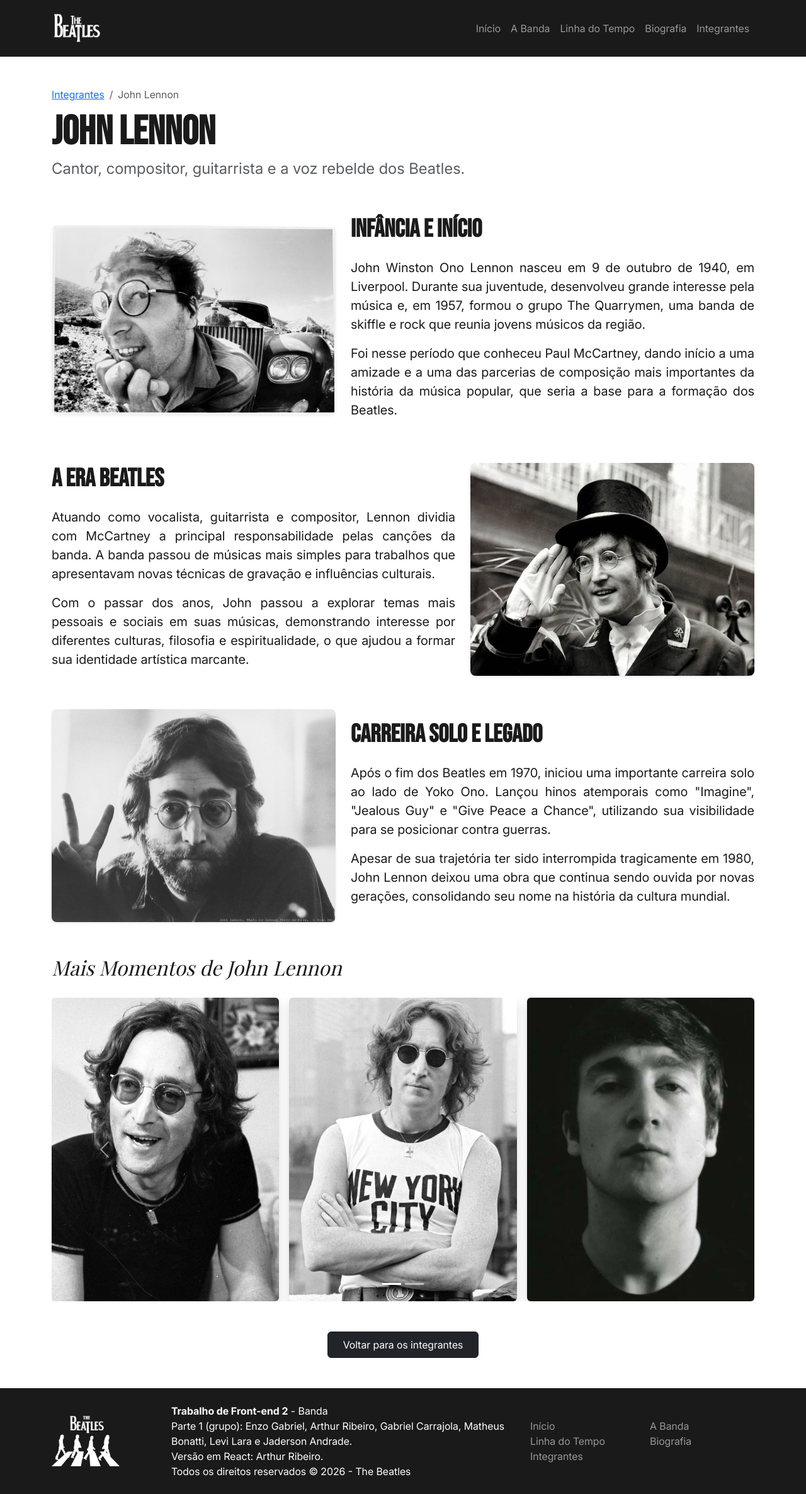
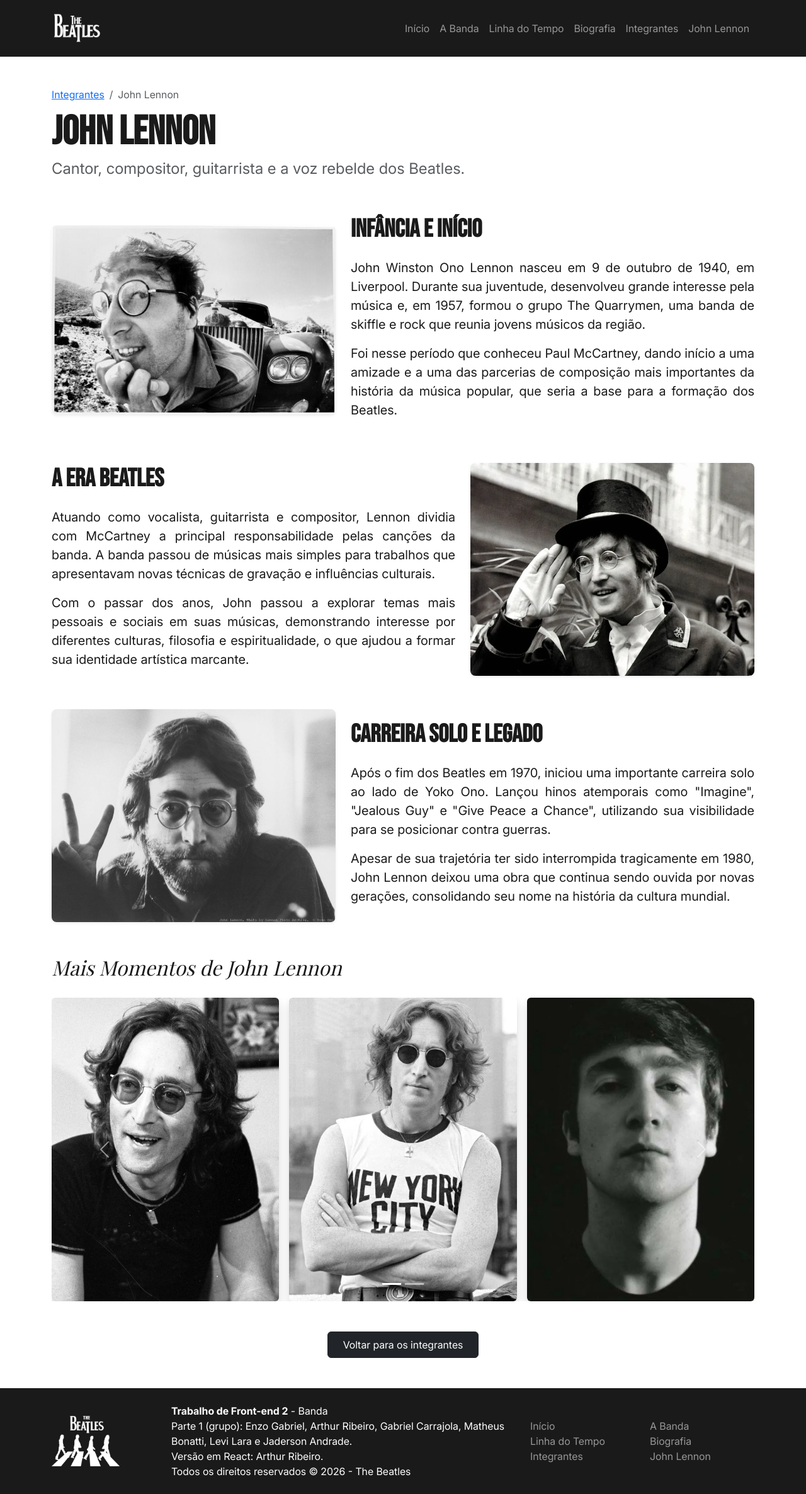
Before and after one commit to Arthurribs/projeto-frontend-2, a React (Vite) app: page /john-lennon in a window 1280 px wide. Shown: the whole page at 63% size. Built offline with nearby package versions, Linux system fonts and the light colour scheme.

Commit message:
feat: adiciona links para a rota do John Lennon

```diff
--- a/src/components/Footer.jsx
+++ b/src/components/Footer.jsx
@@ -1,4 +1,5 @@
 import { links } from '../data/links'
+import LinkMenu from './LinkMenu'
 
 export default function Footer() {
     return (
@@ -30,9 +31,7 @@
                         <ul className="list-unstyled row row-cols-2 mb-0">
                             {links.map((link) => (
                                 <li className="col nav-item" key={link.href}>
-                                    <a className="nav-link" href={link.href}>
-                                        {link.texto}
-                                    </a>
+                                    <LinkMenu link={link} />
                                 </li>
                             ))}
                         </ul>
--- /dev/null
+++ b/src/components/LinkMenu.jsx
@@ -0,0 +1,20 @@
+import { Link } from 'react-router-dom'
+
+// Recebe um item do array de links e decide como mostrar:
+// - rota (ex: /john-lennon): usa <Link>, que troca de página sem recarregar
+// - âncora (ex: /#biografia): usa <a>, para o navegador rolar até a seção
+export default function LinkMenu({ link, onClick }) {
+    if (link.rota) {
+        return (
+            <Link className="nav-link" to={link.href} onClick={onClick}>
+                {link.texto}
+            </Link>
+        )
+    }
+
+    return (
+        <a className="nav-link" href={link.href} onClick={onClick}>
+            {link.texto}
+        </a>
+    )
+}
--- a/src/components/Navbar.jsx
+++ b/src/components/Navbar.jsx
@@ -1,5 +1,6 @@
 import { useState } from 'react'
 import { links } from '../data/links'
+import LinkMenu from './LinkMenu'
 
 export default function Navbar() {
   // Controla se o menu hambúrguer está aberto no celular
@@ -34,9 +35,7 @@
           <ul className="navbar-nav ms-auto">
             {links.map((link) => (
               <li className="nav-item" key={link.href}>
-                <a className="nav-link" href={link.href} onClick={fecharMenu}>
-                  {link.texto}
-                </a>
+                <LinkMenu link={link} onClick={fecharMenu} />
               </li>
             ))}
           </ul>
--- a/src/data/links.js
+++ b/src/data/links.js
@@ -7,4 +7,6 @@
   { texto: 'Linha do Tempo', href: '/#timeline' },
   { texto: 'Biografia', href: '/#biografia' },
   { texto: 'Integrantes', href: '/#integrantes' },
+  { texto: 'John Lennon', href: '/john-lennon', rota: true },
+
 ]
--- a/src/sections/ChamadaFinal.jsx
+++ b/src/sections/ChamadaFinal.jsx
@@ -1,3 +1,4 @@
+import { Link } from 'react-router-dom'
 export default function ChamadaFinal() {
     return (
         <section id="legado" className="py-5">
@@ -25,9 +26,9 @@
                         </figure>
 
                         <div className="d-grid gap-2 d-sm-flex justify-content-sm-center">
-                            <a href="/john-lennon" className="btn btn-primary btn-lg px-4 passada">
+                            <Link to="/john-lennon" className="btn btn-primary btn-lg px-4 passada">
                                 Conheça John Lennon →
-                            </a>
+                            </Link>
                             <a href="#inicio" className="btn btn-outline-dark btn-lg px-4">
                                 Voltar ao início ↑
                             </a>
--- a/src/sections/Integrantes.jsx
+++ b/src/sections/Integrantes.jsx
@@ -1,7 +1,10 @@
+import { Link } from 'react-router-dom'
+
 const integrantes = [
     {
         nome: 'John Lennon',
         imagem: '/img/integrante-john.png',
+        rota: '/john-lennon',
         texto:
             'John Lennon foi um dos fundadores dos Beatles, atuando como vocalista, guitarrista e compositor. Ao lado de Paul McCartney, formou uma das parcerias de composição mais importantes da história da música.',
     },
@@ -53,6 +56,11 @@
                                 <p className="text-justificado text-muted mb-0">
                                     {integrante.texto}
                                 </p>
+                                {integrante.rota && (
+                                    <Link to={integrante.rota} className="btn btn-dark mt-3">
+                                        Sobre John
+                                    </Link>
+                                )}
                             </div>
                         </div>
                     ))}
```
